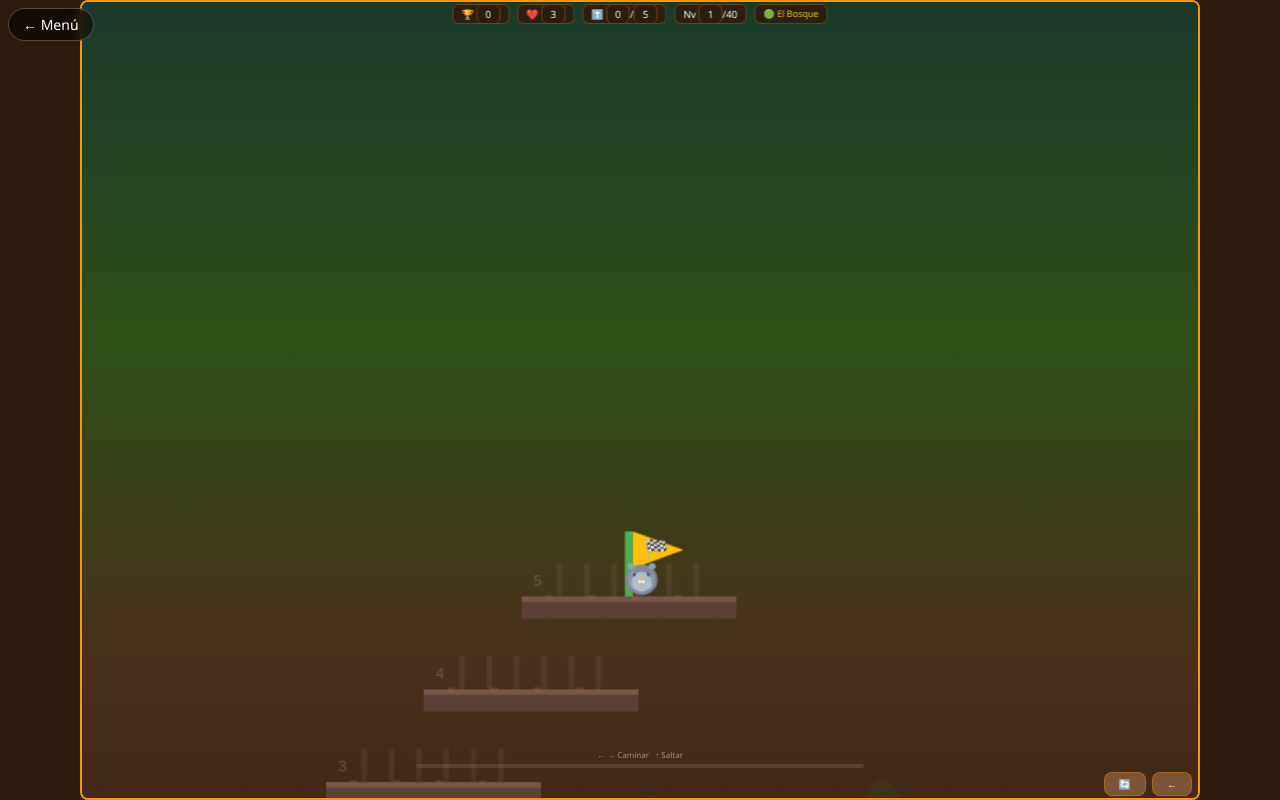
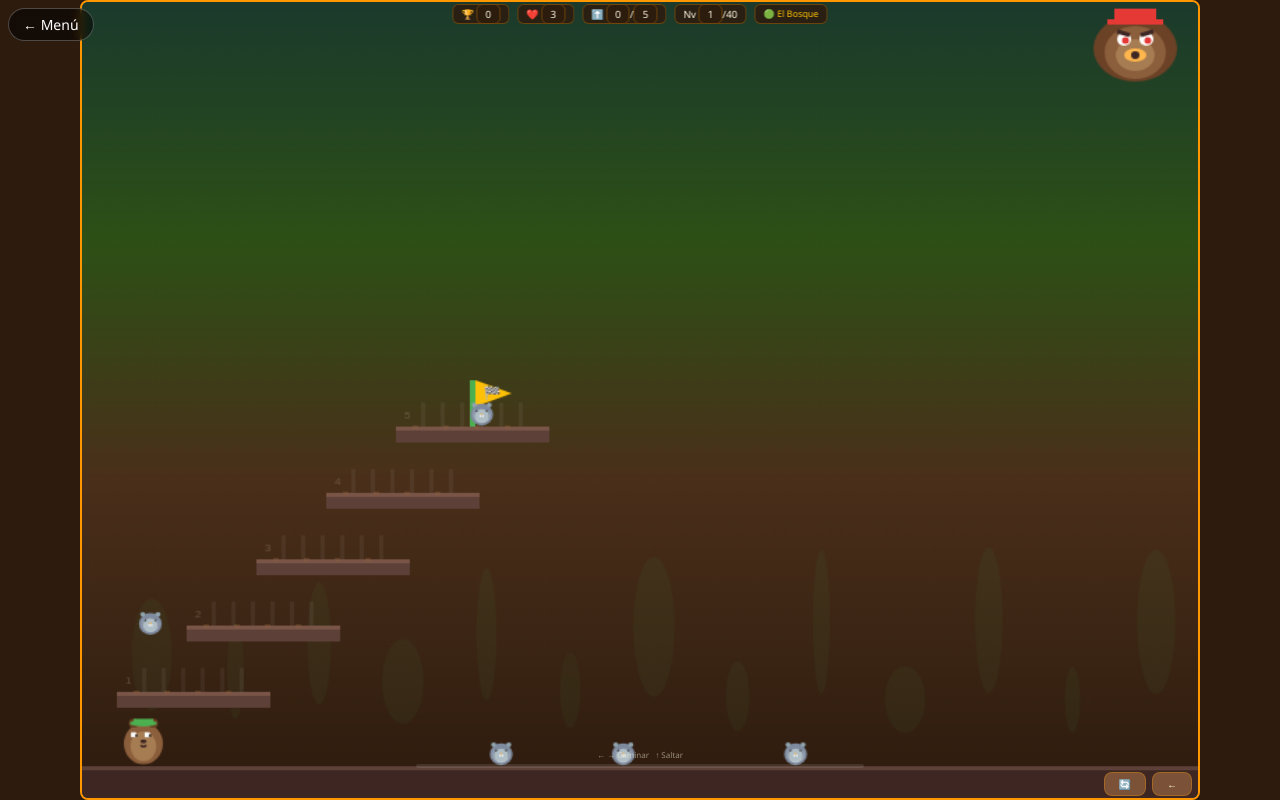
Before and after one commit to teoamoros11-afk/saulche-arcade, a website: page donkey.html in a window 1280 px wide. Drawn offline with Linux system fonts and the light colour scheme.

Commit message:
Fix Grizzy Kong: remove double-scaling that hid player off-canvas
ctx.scale(SCALE, SCALE) multiplied all draw coordinates by 1.26,
pushing the player (y=542) to pixel y=683 — outside the 600px canvas.
CSS already handles display scaling, so ctx.scale was redundant.

```diff
--- a/donkey.html
+++ b/donkey.html
@@ -560,8 +560,7 @@
       }
 
       function draw() {
-        ctx.save()
-        ctx.scale(SCALE, SCALE)
+        ctx.clearRect(0, 0, W, H)
         // Sky gradient
         const sky = ctx.createLinearGradient(0, 0, 0, H)
         sky.addColorStop(0, '#1B3A2D')
@@ -743,7 +742,6 @@
           ctx.font = '13px sans-serif'
           ctx.fillText('ENTER para reintentar', W / 2, 250)
         }
-        ctx.restore()
       }
 
       document.addEventListener('keydown', (e) => {
```
